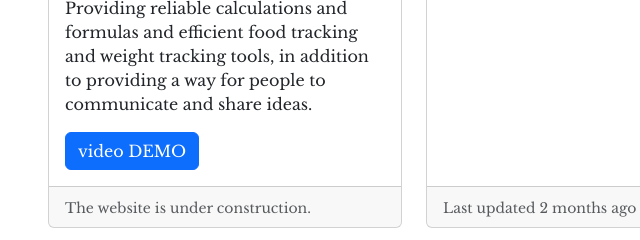
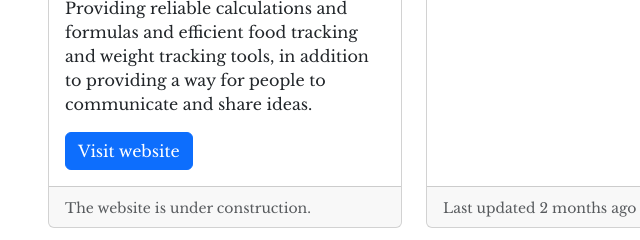
Before and after one commit to omniaali-dev/omniaali-dev.github.io, a plain HTML site: page index.html in a window 1280 px wide. Shown: the part 2540-2780 px from the top of the page, 37-677 px from the left. Drawn offline with nearby package versions, Linux system fonts and the light colour scheme.

Commit message:
add link to beFit

```diff
--- a/index.html
+++ b/index.html
@@ -119,7 +119,7 @@
       <div class="card-body">
         <h5 class="card-title">Be Fit web appliaction</h5>
         <p class="card-text"> Be Fit is a web-based system developed to be a comprehensive guide for adopting a healthy lifestyle. It can be considered a fitness and food assistant and a health coach that is available to the user all the time. Providing reliable calculations and formulas and efficient food tracking and weight tracking tools, in addition to providing a way for people to communicate and share ideas.</p>
-        <button class="btn btn-primary"> video DEMO</button>
+        <button href="https://omniaali-dev.github.io/BeFit/" class="btn btn-primary">Visit website</button>
 
       </div>
       <div class="card-footer">
```
